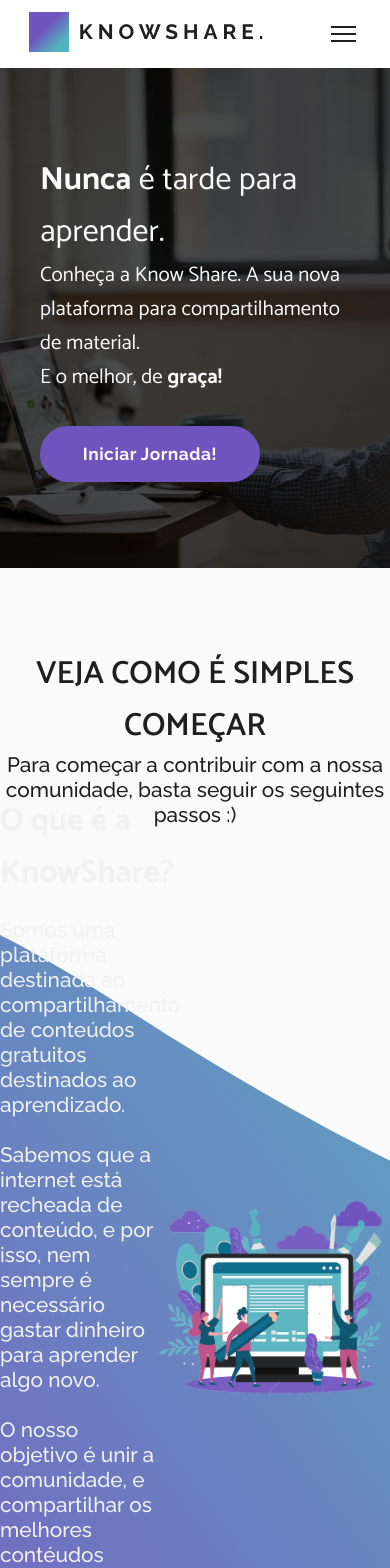
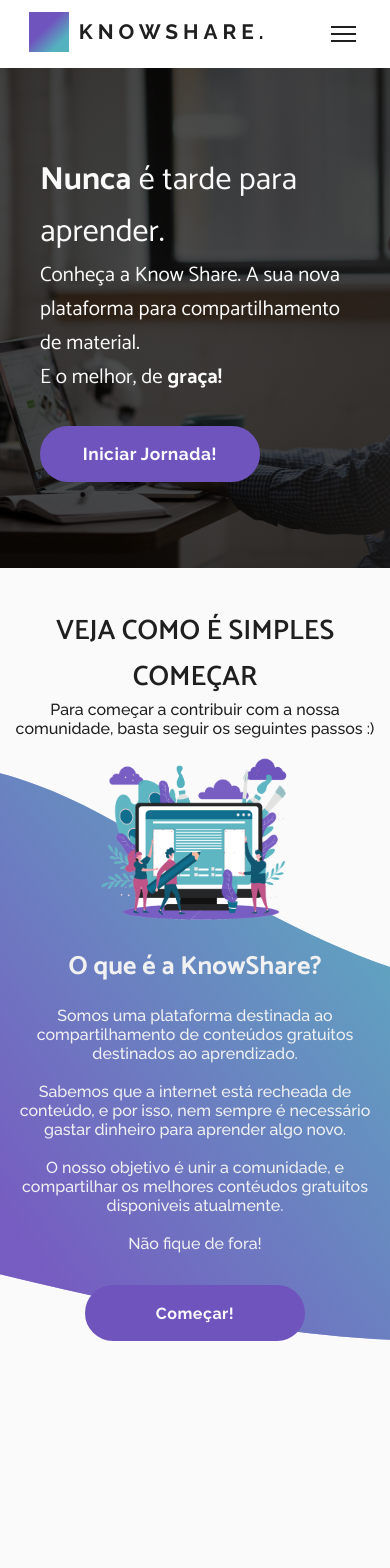
Before and after one commit to vinioo/knowshare-front, a React (Create React App) app: page / in a window 390 px wide. Shown: the top 1568 px of the page. After the commit the page ends 1341 px from the top, so only its background shows below. Built offline with nearby package versions, Linux system fonts and the light colour scheme.

Commit message:
Fixed CSS responsive

```diff
--- a/src/components/HomePanel/HomePanel.css
+++ b/src/components/HomePanel/HomePanel.css
@@ -2,17 +2,23 @@
   height: 15%;
   min-height: 500px;
   width: 100%;
-    background-image: linear-gradient(90deg, rgba(0,0,0,0.7) 42%, rgba(24,24,24,.8) 100%), url('../../images/laptop-2557466_1920.jpg');
+  background-image: linear-gradient(
+      90deg,
+      rgba(0, 0, 0, 0.7) 42%,
+      rgba(24, 24, 24, 0.8) 100%
+    ),
+    url('../../images/laptop-2557466_1920.jpg');
   background-size: cover;
   background-position: center;
   display: flex;
   justify-content: flex-start;
   align-items: center;
   padding: 5rem;
-    margin-bottom: 5rem;
+  margin-bottom: 4rem;
 }
-.panelContent h1, h3 {
-    color: #FAFAFA;
+.panelContent h1,
+h3 {
+  color: #fafafa;
   font-size: 2.9em;
   font-weight: 400;
 }
@@ -26,16 +32,15 @@
 .bolder {
   font-weight: 800;
 }
-.ButtonFilled button{
+.ButtonFilled button {
   margin-top: 2rem;
 }
 @media only screen and (max-width: 1200px) {
-    .panel{
+  .panel {
     padding: 2.5rem;
+    margin-bottom: 2.5rem;
   }
   .panelContent {
     width: 100%;
   }
-
-
 }
--- a/src/components/Homebody/Homebody.css
+++ b/src/components/Homebody/Homebody.css
@@ -3,12 +3,11 @@
   flex-direction: column;
   justify-content: center;
   text-align: center;
+  min-height: 100px;
 }
 .HomebodyTitle {
   color: #1f1f1f;
   text-align: center;
-    margin-bottom: -2rem;
-    min-height: 100px;
 }
 .HomebodyTitle h1 {
   font-weight: 600;
@@ -18,3 +17,13 @@
   font-size: 18.5px;
   font-weight: 500;
 }
+
+
+@media only screen and (max-width: 1200px) {
+  .HomebodyTitle h1 {
+    font-size: 28px !important;
+  }
+  .HomebodyTitle h4 {
+    font-size: 16px !important;
+  }
+}
--- a/src/components/HomebodyContent/HomebodyContent.css
+++ b/src/components/HomebodyContent/HomebodyContent.css
@@ -1,4 +1,3 @@
-
 .HomeBody {
   background: url('../../images/Group.svg') no-repeat top center;
   background-repeat: no-repeat;
@@ -28,19 +27,38 @@
 .homebodyContentImage img {
   width: 100%;
   height: 100%;
+  padding: 5vw;
 }
-
-
 
 .cardsRow {
   display: flex;
   justify-content: center;
   align-items: center;
   flex-direction: row;
-    margin-bottom:  -6rem;
+  margin-bottom: -6rem;
 }
 
 .footer {
   height: 400px;
   background: black;
 }
+
+@media only screen and (max-width: 1200px) {
+  .homeBodyUpper {
+    display: flex;
+    flex-direction: column-reverse;
+    justify-content: center;
+    align-items: center;
+  }
+
+  .HomebodyContentText {
+    width: 95%;
+    text-align: center;
+  }
+  .HomebodyContentText h1 {
+    font-size: 26px !important;
+  }
+  .HomebodyContentText p {
+    font-size: 16px !important;
+  }
+}
--- a/src/components/HomebodyContent/index.js
+++ b/src/components/HomebodyContent/index.js
@@ -31,9 +31,9 @@
           </div>
 
           <div className="cardsRow">
+            {/* <Card />
             <Card />
-            <Card />
-            <Card />
+            <Card /> */}
           </div>
         </div>
       </div>
--- a/src/pages/Homepage.css
+++ b/src/pages/Homepage.css
@@ -1,10 +1,8 @@
-
 .HomeBottom {
   background-color: black;
 }
 @media only screen and (max-width: 1200px) {
-.container{
+  .container {
     padding: 0 0vw !important;
+  }
 }
-
-}
```
Lines whose indentation alone changed are shown as unchanged.
